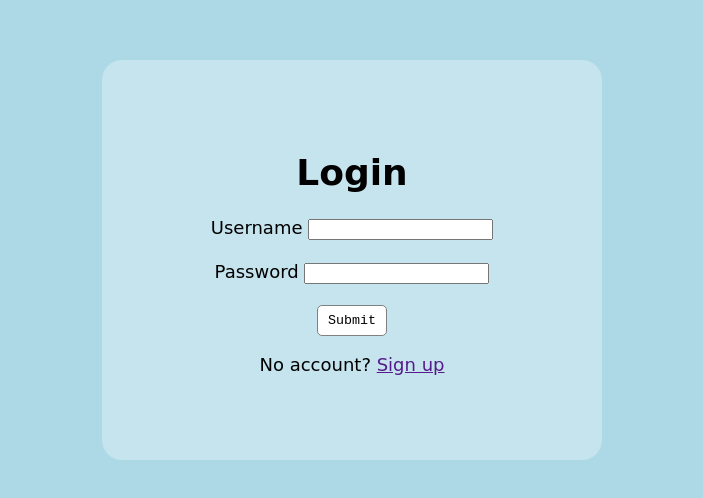
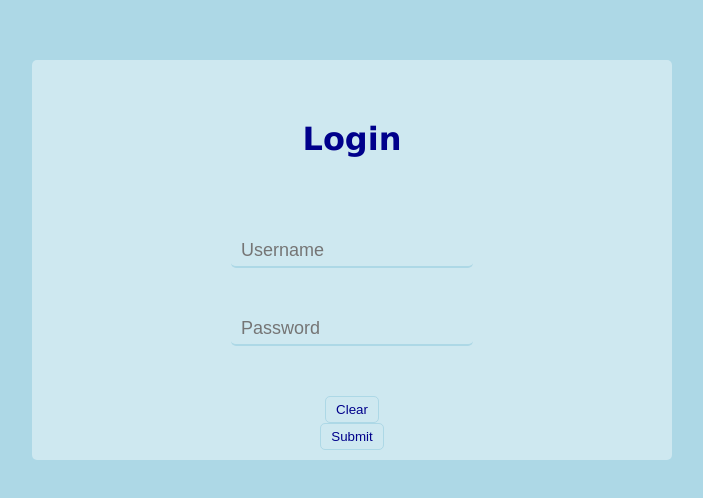
Before and after one commit to Geetika2282/Login-web-app, a plain HTML site: page index.html in a window 1280 px wide. Shown: the part 140-638 px from the top of the page, without its empty margins (288-991 px from the left). Drawn offline with Linux system fonts and the light colour scheme.

Commit message:
added js, buttons
Need to get buttons side by side

```diff
--- a/index.html
+++ b/index.html
@@ -4,22 +4,28 @@
 <head>
     <meta charset="UTF-8">
     <meta name="viewport" content="width=device-width, initial-scale=1.0">
-    <title>Login/ SignUp</title>
+    <title>Login</title>
     <link rel="stylesheet" href="style.css">
+    <script defer src="script.js"></script>
 </head>
 
 <body>
+    <!-- <main id="main-holder"> -->
     <div class="container">
-        <form action="script.js">
-            <h1>Login</h1>
-            <label for="name">Username</label>
-            <input type="text" id="name" name="name"><br><br>
-            <label for="pwd">Password</label>
-            <input type="password" id="name" name="name"><br><br>
-            <button class="btn">Submit</button>
-            <p>No account? <a href="">Sign up</a></p>
+        <h1 id="login-header">Login</h1>
+
+        <div id="login-error-msg-holder">
+            <p id="login-error-msg">Invalid username <span id="error-msg-second-line">and/or password</span></p>
+        </div>
+
+        <form id="login-form">
+            <input type="text" name="username" id="username-field" class="login-form-field" placeholder="Username">
+            <input type="password" name="password" id="password-field" class="login-form-field" placeholder="Password">
+            <button id="clear">Clear</button>
+            <button id="submit">Submit</button>
         </form>
     </div>
+    <!-- </main> -->
 </body>
 
 </html>
--- a/script.js
+++ b/script.js
@@ -0,0 +1,17 @@
+
+const loginForm = document.getElementById("login-form");
+const loginButton = document.getElementById("submit");
+const loginErrorMsg = document.getElementById("login-error-msg");
+
+loginButton.addEventListener("click", (e) => {
+    e.preventDefault();
+    const username = loginForm.username.value;
+    const password = loginForm.password.value;
+
+    if (username === "user" && password === "123") {
+        alert("You have successfully logged in.");
+        // location.reload();
+    } else {
+        loginErrorMsg.style.opacity = 1;
+    }
+})
--- a/style.css
+++ b/style.css
@@ -1,57 +1,98 @@
-body {
+* {
     margin: 0;
     padding: 0;
     box-sizing: border-box;
-    /* background-image: url(bg.jpg); */
-    background-color: lightblue;
-    background-size: cover;
-    /* Fit the image to cover the entire container */
-    background-repeat: no-repeat;
-    /* Prevent image from repeating */
-    background-attachment: fixed;
-    /* Optional: Keep the image fixed in place */
-    font-family: 'Courier New', Courier, monospace;
-    font-family: cursive;
-    display: flex;
-    /* Create a flex container for the body */
+    color: darkblue;
 
-    justify-content: center;
-    /* Center horizontally */
-
-    align-items: center;
-    /* Center vertically */
-
-    min-height: 100vh;
-    /* Make sure the body takes the full height of the viewport */
 }
 
+html {
+    height: 100%;
+}
+
+body {
+    height: 100%;
+    /*height of the box*/
+    font-family: 'Lucida Sans', 'Lucida Sans Regular', 'Lucida Grande', 'Lucida Sans Unicode', Geneva, Verdana, sans-serif;
+    display: grid;
+    justify-items: center;
+    align-items: center;
+    background-color: lightblue;
+    ;
+}
+
+#login-form input {
+    background-color: rgba(255, 255, 255, 0);
+}
 
 .container {
-
-    background-color: rgba(255, 255, 255, 0.3);
-    width: 500px;
-    height: 400px;
-    text-align: center;
-    display: flex;
+    width: 50%;
+    height: 50%;
+    display: grid;
+    justify-items: center;
     align-items: center;
-    justify-content: center;
-    border-radius: 20px;
-    font-size: 18px;
+    background-color: rgb(255, 255, 255, 0.4);
+    border-radius: 5px;
 }
 
-.btn {
-    background-color: white;
-    border: 0.5px solid gray;
-    border-radius: 5px;
-    font-family: 'Courier New', Courier, monospace;
-    padding-left: 10px;
-    padding-right: 10px;
-    padding-top: 7px;
-    padding-bottom: 7px;
+#login-error-msg-holder {
+    width: 100%;
+    height: 100%;
+    display: grid;
+    justify-items: center;
+    align-items: center;
 }
 
-.btn:hover {
-    background-color: black;
-    color: white;
+#login-error-msg {
+    width: 23%;
+    text-align: center;
+    margin: 0;
+    padding: 5px;
+    font-size: 12px;
+    font-weight: bold;
+    color: #8a0000;
+    border: 1px solid #8a0000;
+    background-color: #e58f8f;
+    opacity: 0;
+}
+
+#error-msg-second-line {
+    display: block;
+}
+
+#clear,
+#submit {
+    background-color: rgba(255, 255, 255, 0);
+    padding: 5px 10px;
+    border-radius: 5px;
+    border: 1px solid lightblue;
+    color: darkblue;
+}
+
+#clear:hover,
+#submit:hover {
+    background-color: lightblue;
     cursor: pointer;
 }
+
+#login-form {
+    /* align-self: flex-start; */
+    display: grid;
+    /* gap: 15px; */
+    justify-items: center;
+    align-items: center;
+}
+
+.container h1 {
+    padding-top: 50px;
+}
+
+.login-form-field {
+    font-size: 18px;
+    border: none;
+    border-bottom: 2px solid lightblue;
+    margin-bottom: 50px;
+    border-radius: 5px;
+    outline: none;
+    padding: 0px 0px 5px 10px;
+}
```
